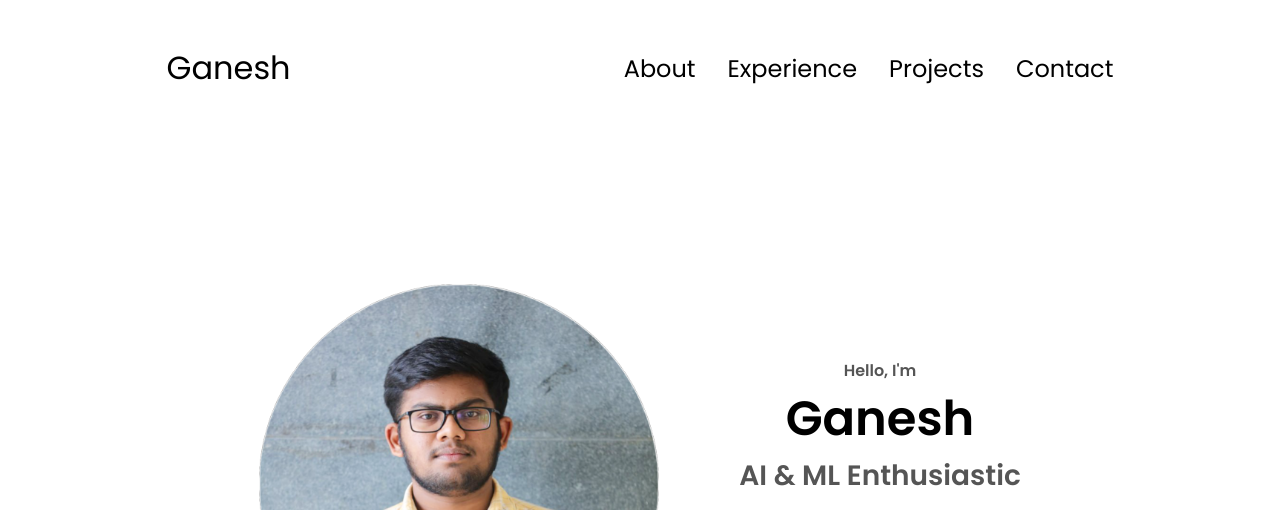
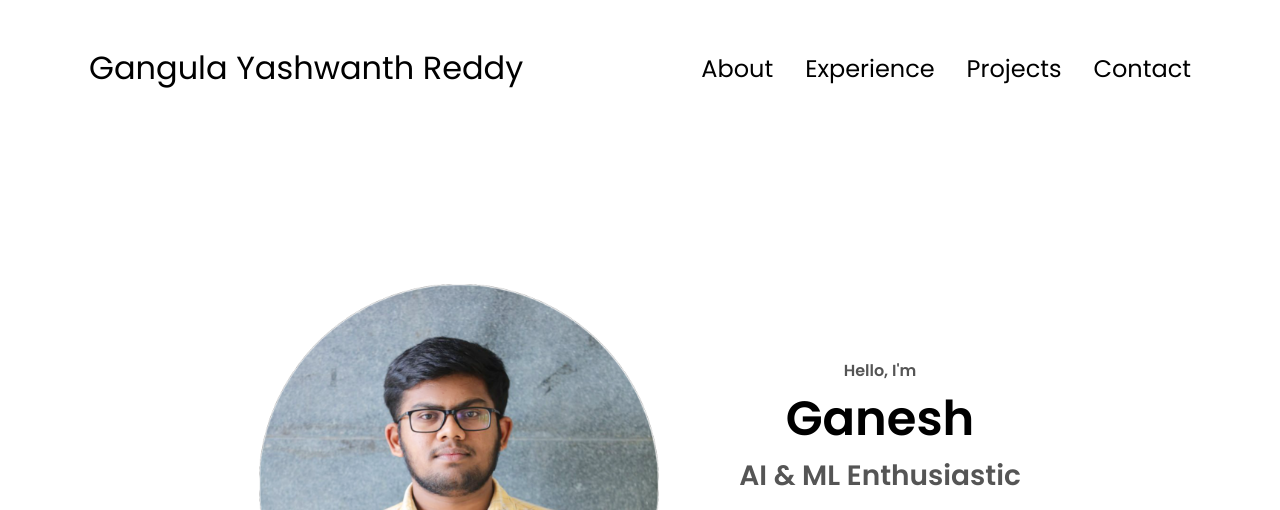
Before and after one commit to GANGULAYASHWANTHREDDY/portfolio, a plain HTML site: page index.html in a window 1280 px wide. Shown: the top 510 px of the page. Drawn offline with Linux system fonts and the light colour scheme.

Commit message:
Update index.html

```diff
--- a/index.html
+++ b/index.html
@@ -10,7 +10,7 @@
   </head>
   <body>
     <nav id="desktop-nav">
-      <div class="logo">Ganesh</div>
+      <div class="logo">Gangula Yashwanth Reddy</div>
       <div>
         <ul class="nav-links">
           <li><a href="#about">About</a></li>
```
